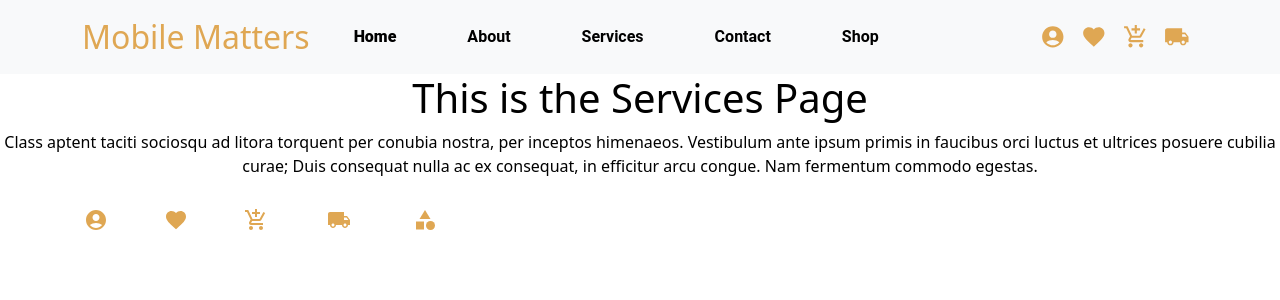
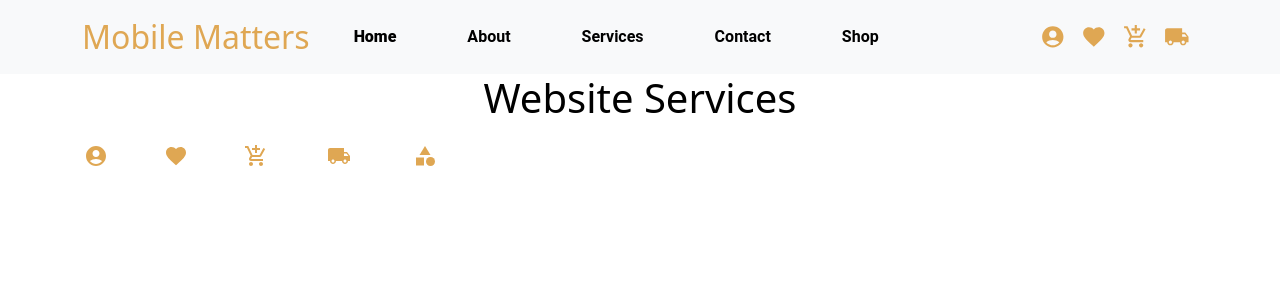
Before and after one commit to HlobisileLukhele/mobile-matters-ecommerce-site, a React (Create React App) app: page /Services in a window 1280 px wide. Shown: the top 300 px of the page. Built offline with nearby package versions, Linux system fonts and the light colour scheme.

Commit message:
renamed the heading

```diff
--- a/src/Components/Services.jsx
+++ b/src/Components/Services.jsx
@@ -1,14 +1,9 @@
 import React from "react";
 
 const About = () => (
-  <div>
-    <h1 className="title is-1">This is the Services Page</h1>
-    <p>
-      Class aptent taciti sociosqu ad litora torquent per conubia nostra, per
-      inceptos himenaeos. Vestibulum ante ipsum primis in faucibus orci luctus
-      et ultrices posuere cubilia curae; Duis consequat nulla ac ex consequat,
-      in efficitur arcu congue. Nam fermentum commodo egestas.
-    </p>
+  <div className="Container-fluid">
+    <h1 className="services-heading mb-4mt-4">Website Services</h1>
+
   </div>
 );
 
```
